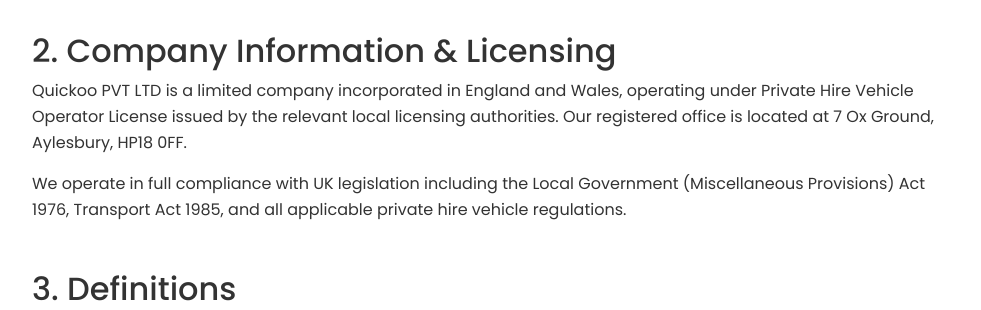
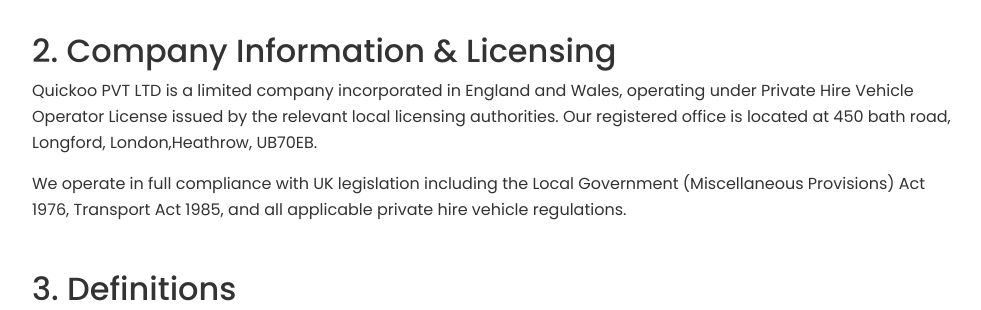
Before and after one commit to harshitgadhiya2024/quickoo_uk_website, a Flask app: page /terms in a window 1280 px wide. Shown: the part 486-796 px from the top of the page, without its empty margins (145-1126 px from the left). Run offline with Flask 3, Linux system fonts and the light colour scheme; some libraries are stand-ins or nearby versions.

Commit message:
changes some UI in website

```diff
--- a/config.py
+++ b/config.py
@@ -31,7 +31,7 @@
     COMPANY_NAME = 'Quickoo PVT LTD'
     COMPANY_EMAIL = 'info@quickoo.co.uk'
     COMPANY_PHONE = '+44 20 3576 1617'
-    COMPANY_ADDRESS = '7 Ox Ground, Aylesbury, HP18 0FF'
+    COMPANY_ADDRESS = '450 bath road, Longford, London,Heathrow, UB70EB'
 
     # SEO settings
     SEO_TITLE = 'Quickoo - Premium Car Service UK'
--- a/templates/base.html
+++ b/templates/base.html
@@ -105,7 +105,7 @@
                     <div class="footer-widget">
                         <h5>Contact Info</h5>
                         <ul class="contact-info">
-                            <li><i class="fas fa-map-marker-alt"></i> 7 Ox Ground, Aylesbury, HP18 0FF</li>
+                            <li><i class="fas fa-map-marker-alt"></i> 450 bath road, Longford, London,Heathrow, UB70EB</li>
                             <li><i class="fas fa-phone"></i> +44 20 3576 1617</li>
                             <li><i class="fas fa-envelope"></i> info@quickoo.co.uk</li>
                             <li><i class="fas fa-clock"></i> 24/7 Service Available</li>
--- a/templates/privacy.html
+++ b/templates/privacy.html
@@ -18,7 +18,7 @@
 
                     <div class="bg-light p-4 rounded mt-3 mb-4">
                         <p class="mb-2"><strong>Data Controller:</strong> Quickoo PVT LTD<br>
-                        <strong>Registered Office:</strong> 7 Ox Ground, Aylesbury, HP18 0FF<br>
+                        <strong>Registered Office:</strong> 450 bath road, Longford, London,Heathrow, UB70EB<br>
                         <p class="mb-0"><strong>Data Protection Officer:</strong> privacy@quickoo.co.uk<br>
                         <strong>Phone:</strong> +44 20 3576 1617</p>
                     </div>
@@ -336,8 +336,8 @@
                     <div class="bg-light p-4 rounded mt-3">
                         <p class="mb-2"><strong>Data Protection Officer</strong><br>
                         Quickoo PVT LTD<br>
-                        7 Ox Ground, Aylesbury<br>
-                        London, HP18 0FF</p>
+                        450 bath road, Longford<br>
+                        London,Heathrow, UB70EB</p>
                         <p class="mb-2"><strong>Email:</strong> privacy@quickoo.co.uk<br>
                         <strong>Phone:</strong> +44 20 3576 1617<br>
                         <strong>Response Time:</strong> Within 1 month</p>
--- a/templates/terms.html
+++ b/templates/terms.html
@@ -16,7 +16,7 @@
                     <p>These Terms and Conditions ("Terms") constitute a binding agreement between you ("Customer", "Client", "You") and Quickoo PVT LTD ("Company", "We", "Us", "Our") regarding your use of our premium chauffeur and car hire services ("Service") operating throughout the United Kingdom. By booking, accessing, or using our Service, you acknowledge that you have read, understood, and agree to be bound by these Terms. If you disagree with any part of these terms, you may not access or use our Service.</p>
 
                     <h2 class="mt-5">2. Company Information & Licensing</h2>
-                    <p>Quickoo PVT LTD is a limited company incorporated in England and Wales, operating under Private Hire Vehicle Operator License issued by the relevant local licensing authorities. Our registered office is located at 7 Ox Ground, Aylesbury, HP18 0FF.</p>
+                    <p>Quickoo PVT LTD is a limited company incorporated in England and Wales, operating under Private Hire Vehicle Operator License issued by the relevant local licensing authorities. Our registered office is located at 450 bath road, Longford, London,Heathrow, UB70EB.</p>
                     <p>We operate in full compliance with UK legislation including the Local Government (Miscellaneous Provisions) Act 1976, Transport Act 1985, and all applicable private hire vehicle regulations.</p>
 
                     <h2 class="mt-5">3. Definitions</h2>
@@ -266,8 +266,8 @@
                     <p>For questions about these Terms, bookings, or customer service:</p>
                     <div class="bg-light p-4 rounded mt-3">
                         <p class="mb-2"><strong>Quickoo PVT LTD</strong><br>
-                         7 Ox Ground, Aylesbury<br>
-                        London, HP18 0FF</p>
+                        450 bath road, Longford<br>
+                        London,Heathrow, UB70EB</p>
                         <p class="mb-2"><strong>Bookings:</strong> +44 20 3576 1617<br>
                         <strong>Email:</strong> legal@quickoo.co.uk<br>
                         <strong>Website:</strong> www.quickoo.co.uk</p>
```
